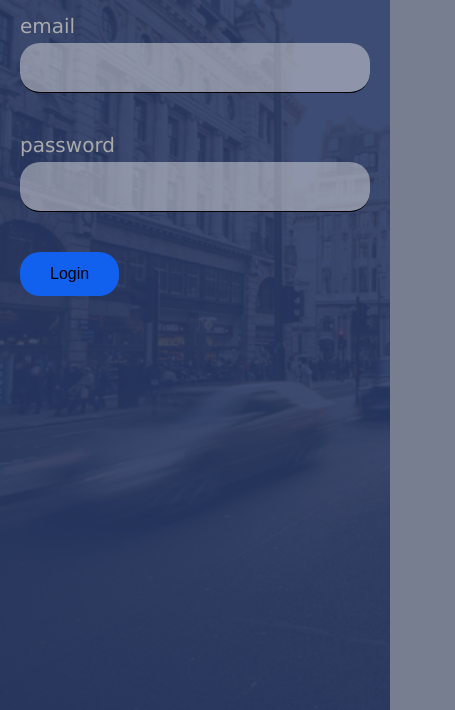
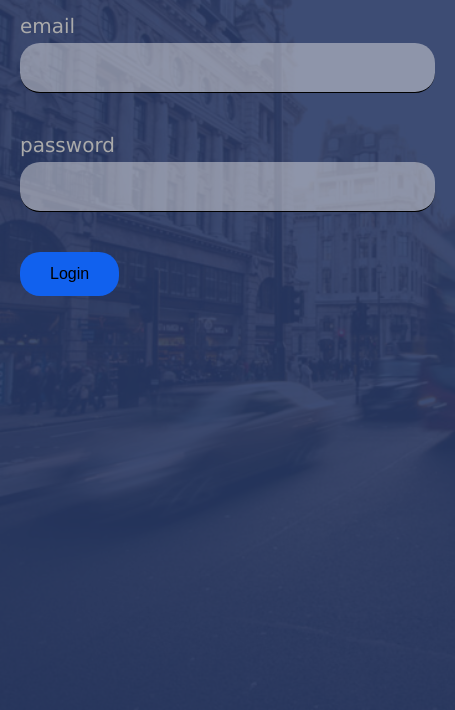
Before and after one commit to khumoyun88/login_admin, a plain HTML site: page login.html in a window 390 px wide. Shown: the part 134-844 px from the top of the page, 455 px wide, since content can reach past the window. Drawn offline with Linux system fonts and the light colour scheme.

```diff
--- a/admin.js
+++ b/admin.js
@@ -72,7 +72,12 @@ function showProducts() {
       $description.textContent = product.description
       $listProduct.append($description)
 
+      // const $deleteBtn = document.createElement("button")
+      // $deleteBtn.textContent = "Delete"
+      // $listProduct.append($deleteBtn)
+
     });
+
 }
 
 showProducts()
--- a/styles/scss/login.scss
+++ b/styles/scss/login.scss
@@ -5,8 +5,8 @@
     background-image:  url(../../img/login_bc.jpg);
     background-repeat: no-repeat;
     background-size: cover;
-    // width: 50rem;
-    // height: 40rem;
+    width: 45.5rem;
+    height: 40rem;
 
     main{
         // width: 100%;
```
Also changed, not shown: index.html (+3 -1 lines), styles/css/login.css, 1 other file.
